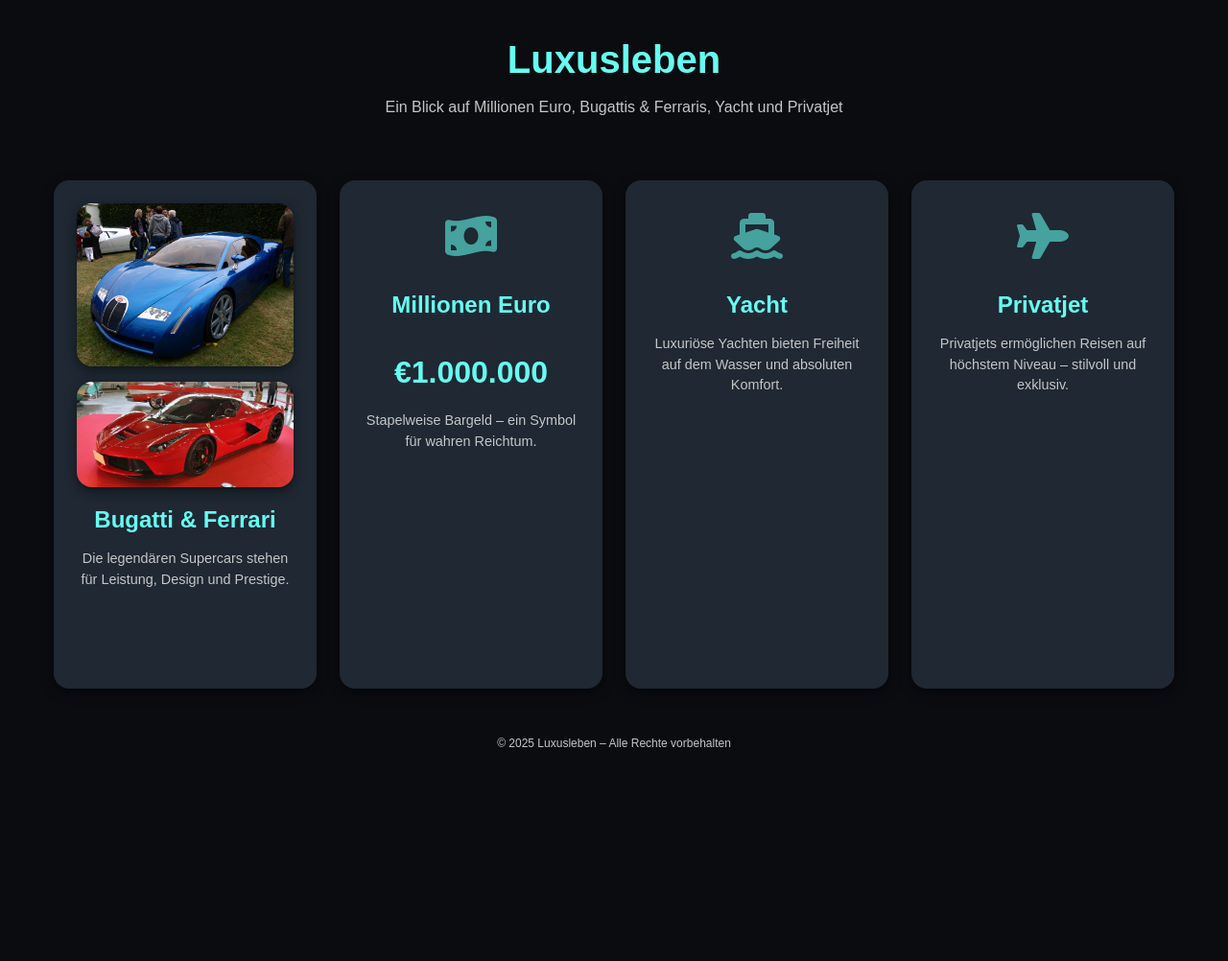
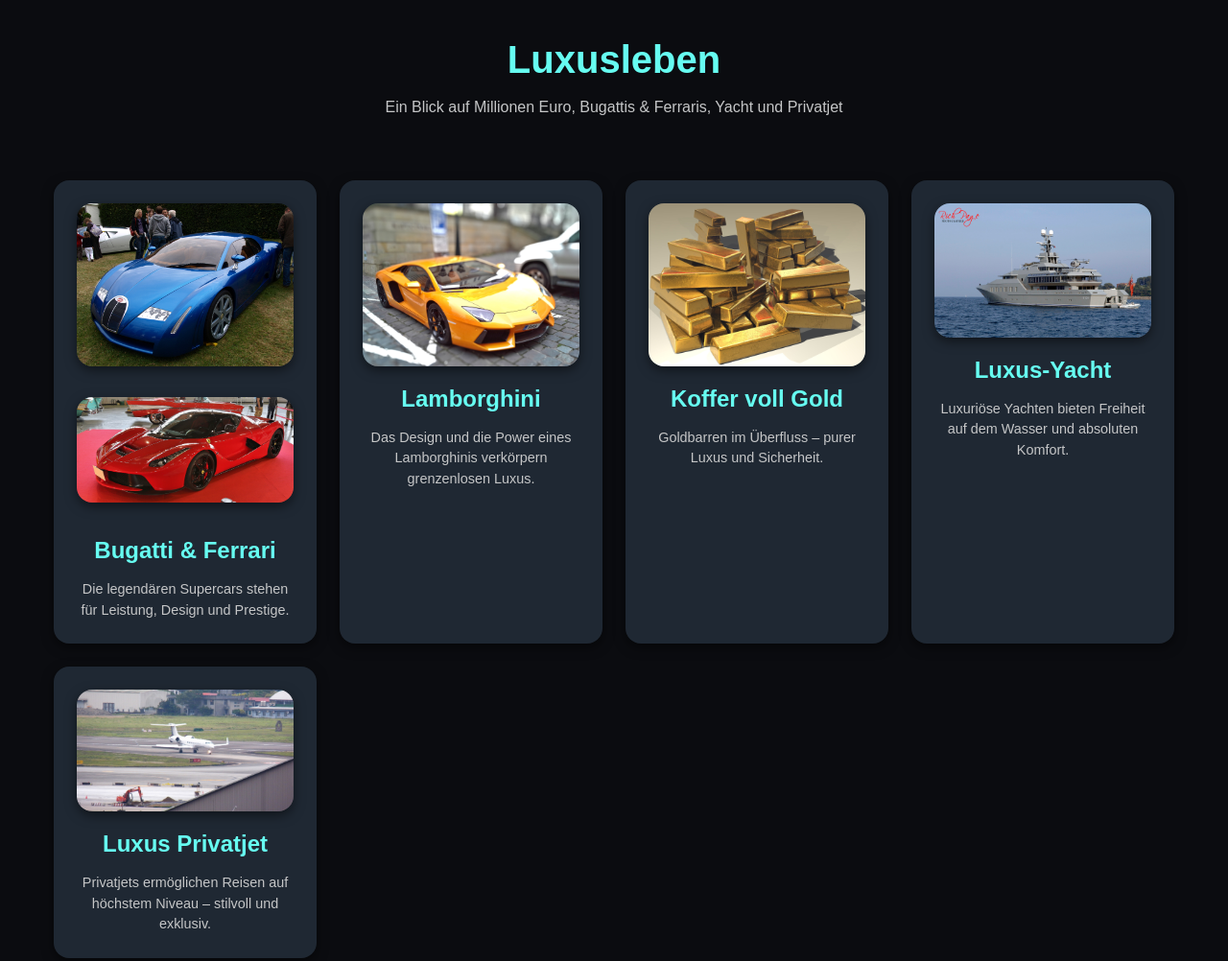
Before and after one commit to samiro387/luxusleben-website, a plain HTML site: page index.html in a window 1280 px wide. Shown: the top 1002 px of the page at 96% size. Before the commit the page ends 800 px from the top, so only its background shows below. Drawn offline with Linux system fonts and the light colour scheme; a small style sheet from the web is missing.

Commit message:
Add Lamborghini, gold bars, yacht and private jet images and update index.html

```diff
--- a/index.html
+++ b/index.html
@@ -91,6 +91,14 @@
       border-radius: var(--radius);
       box-shadow: 0 4px 12px rgba(0, 0, 0, 0.5);
     }
+
+    /* Allgemeines Styling für Bilder in Karten */
+    .card img {
+      width: 100%;
+      border-radius: var(--radius);
+      margin-bottom: 1rem;
+      box-shadow: 0 4px 12px rgba(0, 0, 0, 0.5);
+    }
     footer {
       text-align: center;
       padding: 1rem;
@@ -122,23 +130,28 @@
       <h2>Bugatti & Ferrari</h2>
       <p>Die legendären Supercars stehen für Leistung, Design und Prestige.</p>
     </section>
-    <!-- Abschnitt Geld -->
+    <!-- Abschnitt Lamborghini -->
     <section class="card">
-      <div class="icon"><i class="fas fa-money-bill-wave"></i></div>
-      <h2>Millionen Euro</h2>
-      <div class="money">€1.000.000</div>
-      <p>Stapelweise Bargeld – ein Symbol für wahren Reichtum.</p>
+      <img src="Yellow_Lamborghini_Aventador.jpg" alt="Lamborghini Aventador">
+      <h2>Lamborghini</h2>
+      <p>Das Design und die Power eines Lamborghinis verkörpern grenzenlosen Luxus.</p>
+    </section>
+    <!-- Abschnitt Gold -->
+    <section class="card">
+      <img src="2560px-Gold_bullion_bars.jpg" alt="Goldbarren">
+      <h2>Koffer&nbsp;voll&nbsp;Gold</h2>
+      <p>Goldbarren im Überfluss – purer Luxus und Sicherheit.</p>
     </section>
     <!-- Abschnitt Yacht -->
     <section class="card">
-      <div class="icon"><i class="fas fa-ship"></i></div>
-      <h2>Yacht</h2>
+      <img src="super_yacht.jpg" alt="Luxus Yacht">
+      <h2>Luxus‑Yacht</h2>
       <p>Luxuriöse Yachten bieten Freiheit auf dem Wasser und absoluten Komfort.</p>
     </section>
     <!-- Abschnitt Privatjet -->
     <section class="card">
-      <div class="icon"><i class="fas fa-plane"></i></div>
-      <h2>Privatjet</h2>
+      <img src="private_jet.jpg" alt="Luxus Privatjet">
+      <h2>Luxus Privatjet</h2>
       <p>Privatjets ermöglichen Reisen auf höchstem Niveau – stilvoll und exklusiv.</p>
     </section>
   </main>
```
Also changed, not shown: 2560px-Gold_bullion_bars.jpg (added), Yellow_Lamborghini_Aventador.jpg (added), private_jet.jpg (added), super_yacht.jpg (added).
